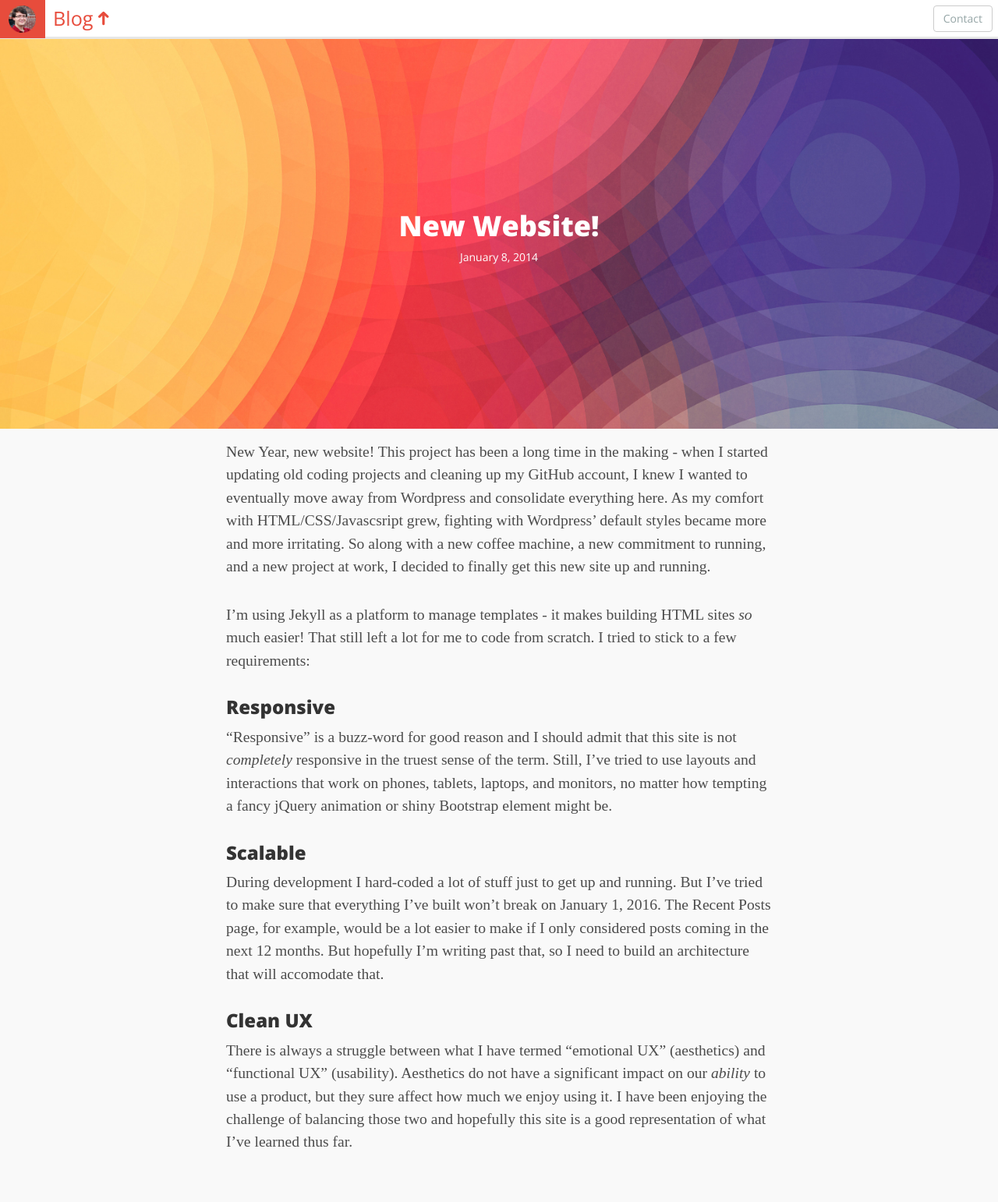
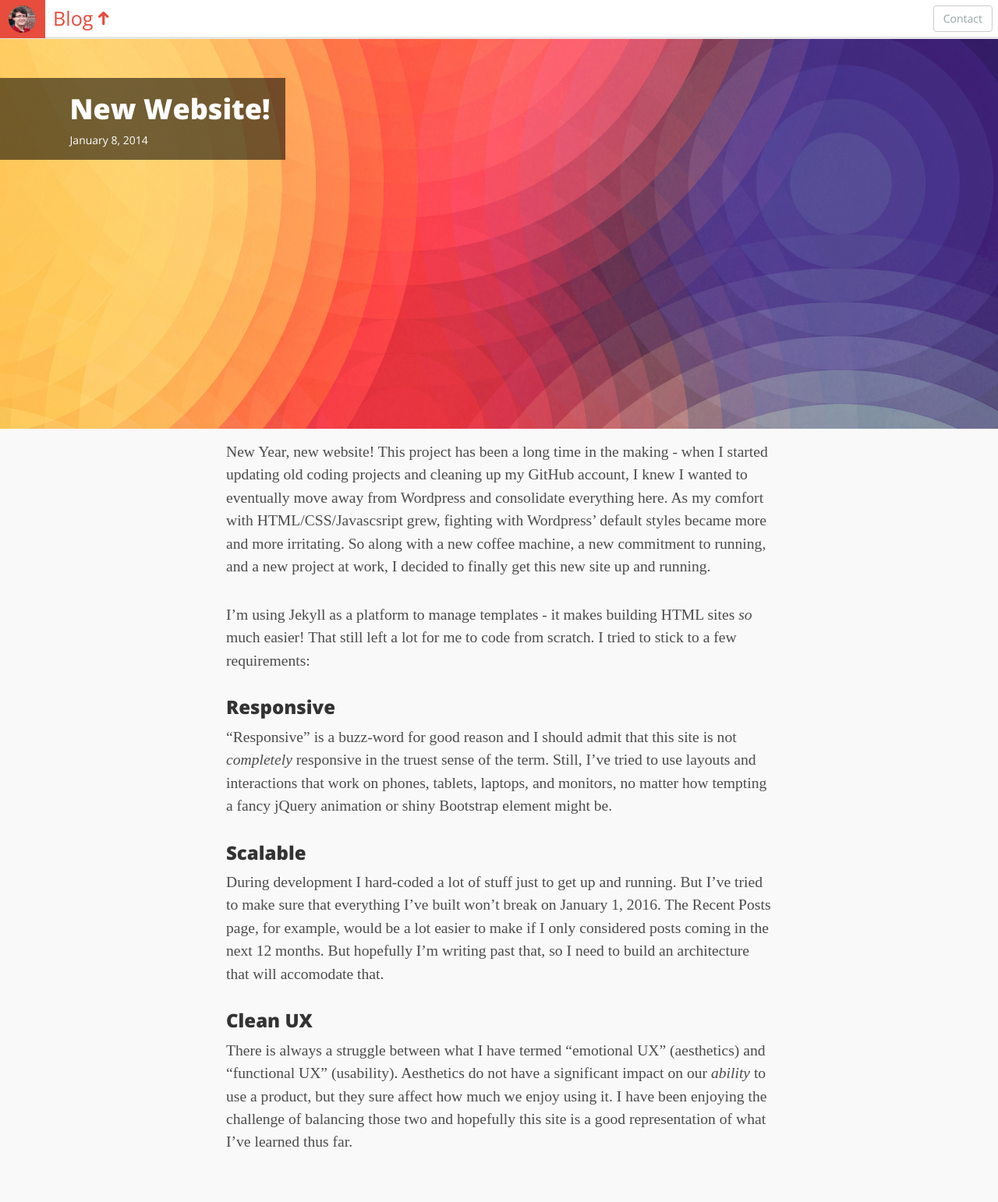
Before and after one commit to brettrowley/brettrowley.github.io, a Jekyll site: the page built from blog/2014/jan-8.md, in a window 1280 px wide. Shown: the whole page at 78% size. Built offline with Jekyll 4.4.1, drawn with Linux system fonts in a browser that asks for light colours; some web fonts are replaced.

Commit message:
Better blog banners

```diff
--- a/_layouts/post.html
+++ b/_layouts/post.html
@@ -54,11 +54,14 @@ h1, h2, h3, h4, h5, h6{
 }
 
 #header-text{
-	text-align: center;
+	padding-left: 7%;
+	padding-right: 20px;
+	padding-bottom: 5px;
+	text-align: left;
 	position: absolute;
-    top: 40%;
+    top: 50px;
     left: 0;
-    width: 100%;
+    background: rgba(0,0,0,0.55);
 }
 
 
@@ -73,7 +76,7 @@ $(document).ready(function(){
 <header class="post-header">
   	<img id="banner" src="img/test.jpg" style="width: 100%; max-height: 90%"/>
   	<div id="header-text">
-	    <h1 class="post-title"><span>{{ page.headline }}</span></h1>
+	    <h1 class="post-title">{{ page.headline }}</h1>
 	    <p class="post-meta">{{ page.date }}</p>
 	</div>
   </header>
```
